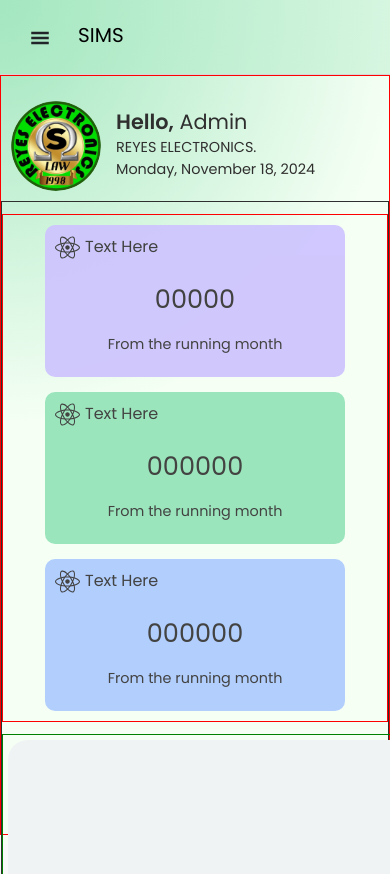
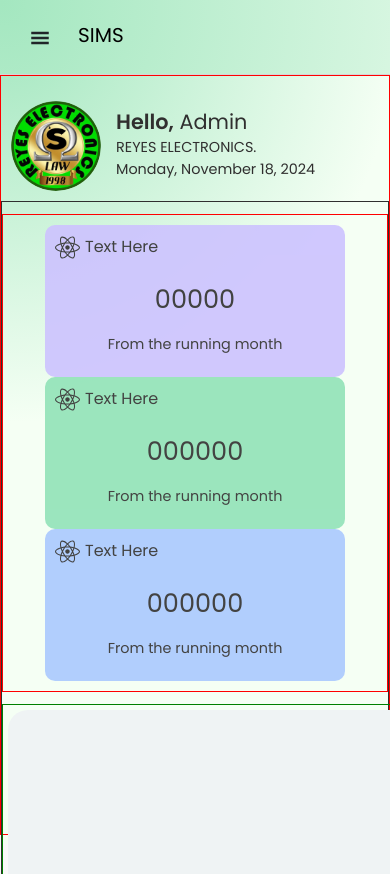
Before and after one commit to MarkRyuo/SalesInventoryManagementSystem_SIMS, a React (Vite) app in the folder client/: page /DashboardPage in a window 390 px wide. Shown: the top 874 px of the page. Built offline with nearby package versions, Linux system fonts and the light colour scheme.

Commit message:
Subjetc:Update

```diff
--- a/client/src/pages/Admin/DashboardPage/Dashboard.module.scss
+++ b/client/src/pages/Admin/DashboardPage/Dashboard.module.scss
@@ -52,12 +52,8 @@
     .chartContainer {
         border: 1px solid;
         height: auto;
-    }
-}
 
-/* !(Warning): This is for ChartSm */
-
-.rowContainer {
+        .smallContainer {
             border: 1px solid red;
             width: 100%;
             height: auto;
@@ -67,12 +63,10 @@
             padding: 10px;
             flex-wrap: wrap;
             justify-content: space-evenly;
-
-
-    @media (max-width: 1100px) {
-        gap: 15px;
         }
     }
+}
+
 
 
 /* !(Warning): This is for ChartLg */
--- a/client/src/pages/Admin/DashboardPage/DashboardPage.jsx
+++ b/client/src/pages/Admin/DashboardPage/DashboardPage.jsx
@@ -97,7 +97,7 @@ export const DashboardPage = () => {
 
                 {!isLoading && (
                     <div className={DashboardCss.chartContainer}>
-                        <div className={DashboardCss.rowContainer}>
+                        <div className={DashboardCss.smallContainer}>
                             <div>
                                 <Chart1 />
                             </div>
```
Lines whose indentation alone changed are shown as unchanged.
